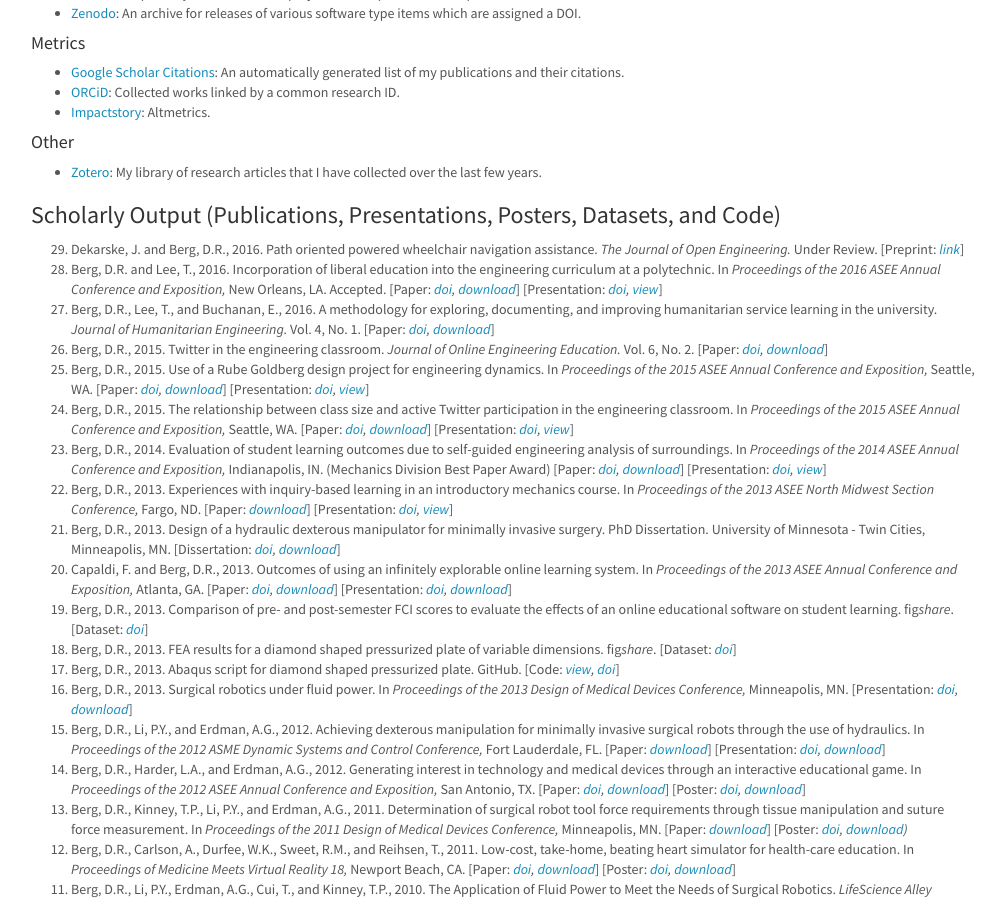
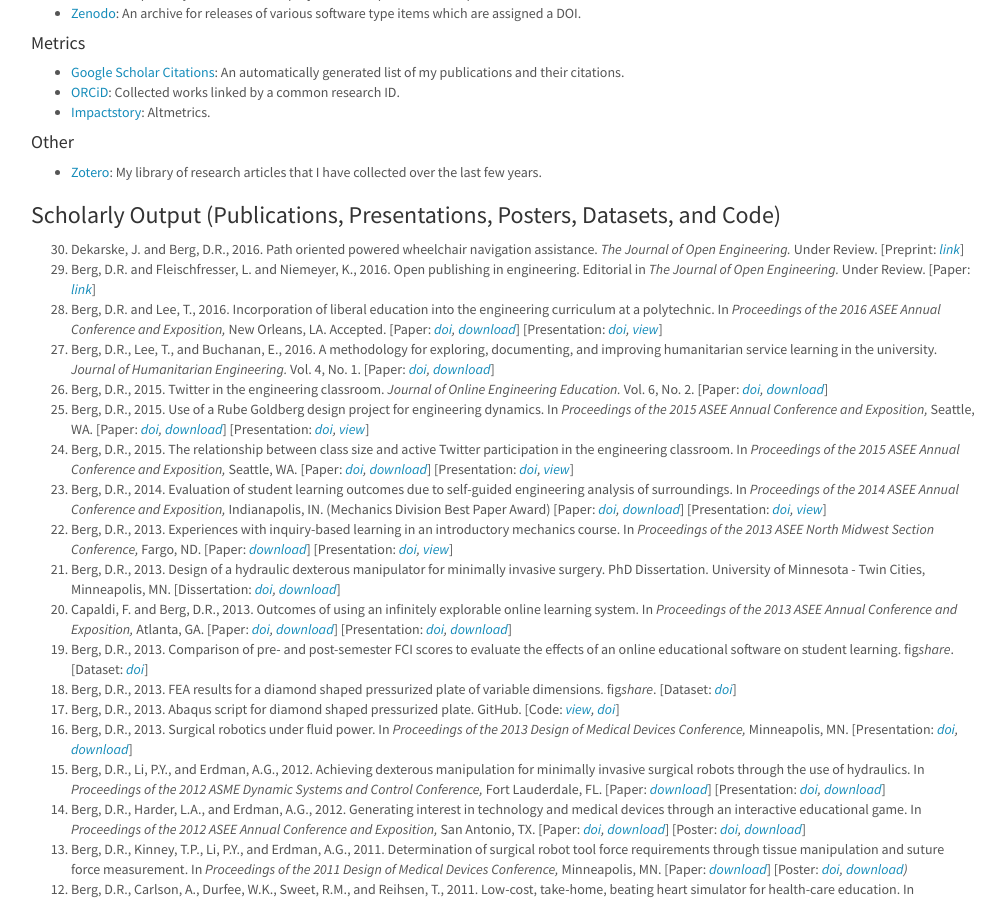
Before and after one commit to devinberg/devinberg.com, a Jekyll site: the page built from publications/index.md, in a window 1280 px wide and 900 px high, scrolled down 517 px. Shown: the whole window, without its empty margins (39-1044 px from the left). Built offline with Jekyll 4.4.1, drawn with Linux system fonts in a browser that asks for light colours; nearby versions of some CDN libraries; comment, search, counter and statistics services are not loaded.

Commit message:
added TJOE editorial

```diff
--- a/publications/index.md
+++ b/publications/index.md
@@ -43,6 +43,7 @@
 <h3>Scholarly Output (Publications, Presentations, Posters, Datasets, and Code)</h3>
 <ol reversed="">
  	<li>Dekarske, J. and Berg, D.R., 2016. Path oriented powered wheelchair navigation assistance. <i>The Journal of Open Engineering.</i> Under Review. [Preprint: <i><a href="https://www.pubpub.org/pub/path-oriented-powered-wheelchair-navigation-assistance">link</a></i>]</li>
+	<li>Berg, D.R. and Fleischfresser, L. and Niemeyer, K., 2016. Open publishing in engineering. Editorial in <i>The Journal of Open Engineering.</i> Under Review. [Paper: <i><a href="http://www.tjoe.org/article/open-publishing-in-engineering">link</a></i>]</li>
 	<li>Berg, D.R. and Lee, T., 2016. Incorporation of liberal education into the engineering curriculum at a polytechnic. In <i>Proceedings of the 2016 ASEE Annual Conference and Exposition,</i> New Orleans, LA. Accepted. [Paper: <i><a href="http://dx.doi.org/10.18260/p.25664">doi</a>, <a href="https://peer.asee.org/incorporation-of-liberal-education-into-the-engineering-curriculum-at-a-polytechnic.pdf">download</a></i>] [Presentation: <i><a href="https://dx.doi.org/10.6084/m9.figshare.3464132.v1">doi</a>, <a href="https://speakerdeck.com/devinberg/incorporation-of-liberal-education-into-the-engineering-curriculum-at-a-polytechnic">view</a></i>]</li>
  	<li>Berg, D.R., Lee, T., and Buchanan, E., 2016. A methodology for exploring, documenting, and improving humanitarian service learning in the university. <i>Journal of Humanitarian Engineering.</i> Vol. 4, No. 1. [Paper: <i><a href="https://dx.doi.org/10.6084/m9.figshare.2758129.v1">doi</a>, <a href="http://www.ewb.org.au/jhe/index.php/jhe/article/download/47/46">download</a></i>]</li>
  	<li>Berg, D.R., 2015. Twitter in the engineering classroom. <i>Journal of Online Engineering Education.</i> Vol. 6, No. 2. [Paper: <i><a href="https://dx.doi.org/10.6084/m9.figshare.2060559.v1">doi</a>, <a href="http://www.onlineengineeringeducation.com/joee_v6n2a2.pdf">download</a></i>]</li>
```
